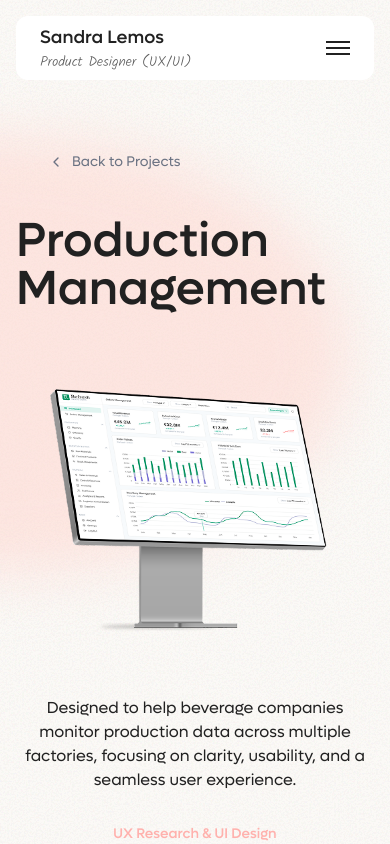
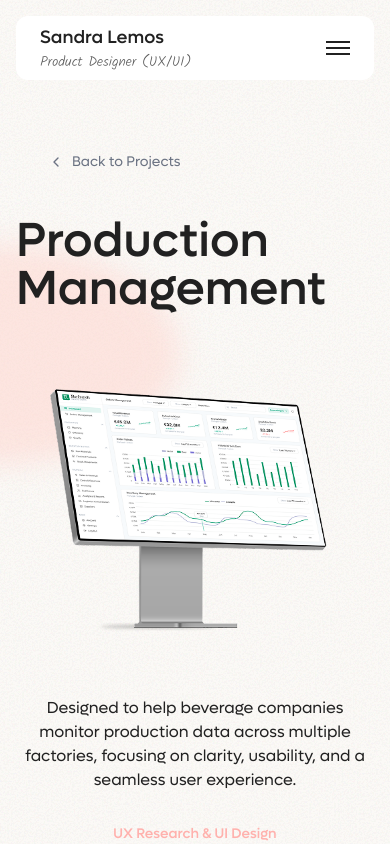
Before and after one commit to goncalofm90/portfolio-sandra-lemos, a React (Vite) app: page /project/1 in a window 390 px wide. Built offline with nearby package versions, Linux system fonts and the light colour scheme.

Commit message:
improve mobile performance of blobs

```diff
--- a/src/components/EdgeSprayBackground/EdgeSprayBackground.tsx
+++ b/src/components/EdgeSprayBackground/EdgeSprayBackground.tsx
@@ -1,26 +1,38 @@
-import React, { useEffect, useState } from "react";
+import React, { useEffect, useState, useCallback, useRef } from "react";
 import "./EdgeSprayBackground.css";
 
 const BLOB_COLORS = ["color1", "color2"];
 
 const EdgeSprayBackground: React.FC = () => {
   const [scrollRatio, setScrollRatio] = useState(0);
+  const rafRef = useRef<number | null>(null);
+  const isMobile = window.innerWidth < 768;
 
-  useEffect(() => {
-    const handleScroll = () => {
+  const handleScroll = useCallback(() => {
+    if (rafRef.current) return; // throttle to one update per frame
+    rafRef.current = requestAnimationFrame(() => {
       const maxScroll = document.body.scrollHeight - window.innerHeight;
       const ratio = maxScroll > 0 ? window.scrollY / maxScroll : 0;
       setScrollRatio(ratio);
-    };
-
-    window.addEventListener("scroll", handleScroll);
-    handleScroll();
-    return () => window.removeEventListener("scroll", handleScroll);
+      rafRef.current = null;
+    });
   }, []);
 
-  // Alternating opacity
+  useEffect(() => {
+    window.addEventListener("scroll", handleScroll, { passive: true });
+    handleScroll();
+    return () => {
+      window.removeEventListener("scroll", handleScroll);
+      if (rafRef.current) cancelAnimationFrame(rafRef.current);
+    };
+  }, [handleScroll]);
+
   const leftOpacity = Math.cos(scrollRatio * Math.PI * 2) * 0.5 + 0.5;
   const rightOpacity = 1 - leftOpacity;
+
+  const rx = isMobile ? 180 : 350;
+  const ry = isMobile ? 110 : 220;
+  const blur = isMobile ? 15 : 30;
 
   return (
     <>
@@ -37,14 +49,14 @@ const EdgeSprayBackground: React.FC = () => {
             width="300%"
             height="300%"
           >
-            <feGaussianBlur stdDeviation="30" />
+            <feGaussianBlur stdDeviation={blur} />
           </filter>
         </defs>
         <ellipse
           cx="0"
           cy="0"
-          rx="350"
-          ry="220"
+          rx={rx}
+          ry={ry}
           filter="url(#esp-left-filter)"
           className={`spray spray-ellipse ${BLOB_COLORS[0]}`}
         />
@@ -63,14 +75,14 @@ const EdgeSprayBackground: React.FC = () => {
             width="300%"
             height="300%"
           >
-            <feGaussianBlur stdDeviation="30" />
+            <feGaussianBlur stdDeviation={blur} />
           </filter>
         </defs>
         <ellipse
           cx="0"
           cy="0"
-          rx="350"
-          ry="220"
+          rx={rx}
+          ry={ry}
           filter="url(#esp-right-filter)"
           className={`spray spray-ellipse ${BLOB_COLORS[1]}`}
         />
```
